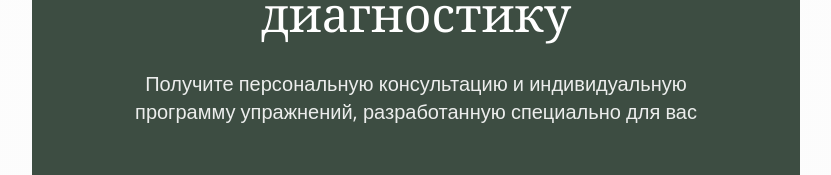
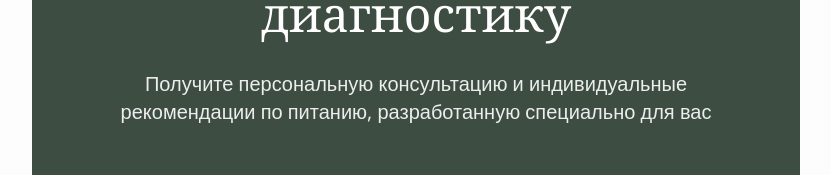
Before and after one commit to pr-poehali-dev/healthy-meals-travel, a React (Vite) app: page / in a window 1280 px wide. Shown: the part 4654-4829 px from the top of the page, without its empty margins (224-1055 px from the left). Built offline with nearby package versions, Linux system fonts and the light colour scheme.

Commit message:
Обновление текста блока диагностики

```diff
--- a/src/pages/Index.tsx
+++ b/src/pages/Index.tsx
@@ -287,7 +287,7 @@ const Index = () => {
               Запишитесь на диагностику
             </h2>
             <p className="text-lg md:text-xl mb-12 leading-relaxed opacity-90">
-              Получите персональную консультацию и индивидуальную программу упражнений, разработанную специально для вас
+              Получите персональную консультацию и индивидуальные рекомендации по питанию, разработанную специально для вас
             </p>
 
             <div className="space-y-6 mb-12">
```
